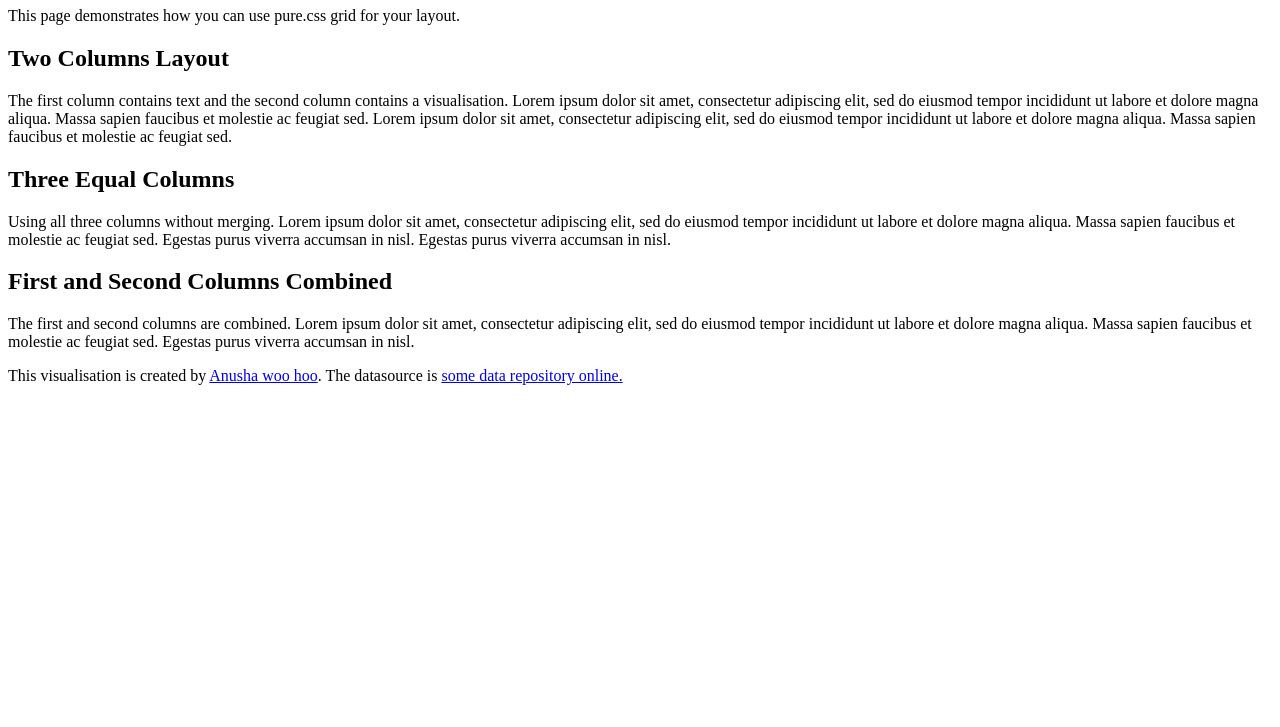
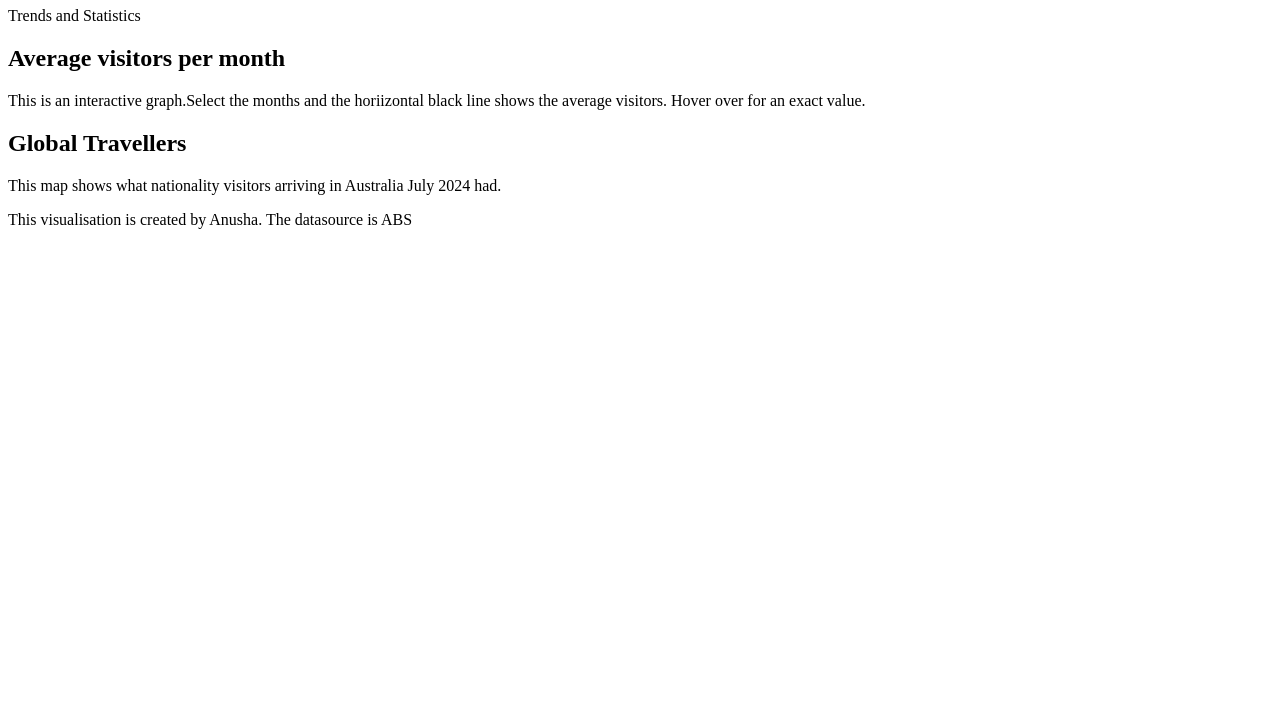
Before and after one commit to ayad0010/Week_10_HW, a plain HTML site: page index.html in a window 1280 px wide. Shown: the part 73-800 px from the top of the page. Drawn offline with Linux system fonts and the light colour scheme; a script that the page names is missing.

Commit message:
Update index.html

```diff
--- a/index.html
+++ b/index.html
@@ -2,83 +2,44 @@
 <html>
 
 <head>
-  <title>Multiple Visualisations | An Example</title>
-  <!-- Import Vega & Vega-Lite (does not have to be from CDN) -->
+  <title>Australian Tourism</title>
   <script src="https://cdn.jsdelivr.net/npm/vega@5.20.2"></script>
   <script src="https://cdn.jsdelivr.net/npm/vega-lite@5.1.0"></script>
   <script src="https://cdn.jsdelivr.net/npm/vega-embed@6.17.0"></script>
 </head>
 
 <body>
-
-    <!-- pure grid group -->
     <div>
       <div>
-        <h1>Multiple Visualisations</h1>
-        <p>This page demonstrates how you can use pure.css grid for your layout.</p>
+        <h1>Australian Tourism</h1>
+        <p>Trends and Statistics</p>
       </div>
     </div>
-    <!-- end pure grid group -->
-
-    <!-- pure grid group -->
     <div>
       <div>
         <div>
-          <h2>Two Columns Layout</h2>
-          <p>The first column contains text and the second column contains a visualisation.
-            Lorem ipsum dolor sit amet, consectetur adipiscing elit, sed do eiusmod tempor incididunt ut labore et
-            dolore magna aliqua. Massa sapien faucibus et molestie ac feugiat sed. Lorem ipsum dolor sit amet, consectetur adipiscing elit, sed do eiusmod tempor incididunt ut labore et
-            dolore magna aliqua. Massa sapien faucibus et molestie ac feugiat sed. </p>
+          <h2>Average visitors per month</h2>
+          <p>This is an interactive graph.Select the months and the horiizontal black line shows the average visitors.
+          Hover over for an exact value.</p>
         </div>
       </div>
       <div>
         <div id="vis1"></div>
       </div>
     </div>
-    <!-- end pure grid group -->
-
-    <!-- pure grid group -->
     <div>
       <div>
         <div>
-          <h2>Three Equal Columns</h2>
-          <p>Using all three columns without merging. Lorem ipsum dolor sit amet, consectetur adipiscing elit, sed do
-            eiusmod tempor incididunt ut labore et dolore magna aliqua. Massa sapien faucibus et molestie ac feugiat
-            sed. Egestas purus viverra accumsan in nisl. Egestas purus viverra accumsan in nisl.</p>
+          <h2>Global Travellers</h2>
+          <p>This map shows what nationality visitors arriving in Australia July 2024 had.</p>
         </div>
-      </div>
-      <div>
-        <div id="vis2"></div>
-      </div>
-      <div>
-        <div id="vis3"></div> <!-- Added div for visualization -->
       </div>
 
     </div>
-    <!-- end pure grid group -->
-
-    <!-- pure grid group -->
-    <div>
-      <div>
-      </div>
-      <div>
-        <div>
-          <h2>First and Second Columns Combined</h2>
-          <p>The first and second columns are combined. Lorem ipsum dolor sit amet,
-            consectetur adipiscing elit, sed do eiusmod tempor incididunt ut labore et dolore magna aliqua. Massa sapien
-            faucibus et molestie ac feugiat sed. Egestas purus viverra accumsan in nisl.</p>
-        </div>
-      </div>
-      <div>
-        <div id="vis4"></div> <!-- Added div for visualization -->
-      </div>
-
-    </div>
-    <!-- end pure grid group -->
 
     <div>
       <div>
-        <p>This visualisation is created by <a href="https://fit3179.github.io/Vega-Lite/" target="_blank">Anusha woo  hoo</a>. The datasource is <a href="#" target=" _blank">some data repository online</href>.</p>
+        <p>This visualisation is created by Anusha. The datasource is ABS</p>
       </div>
     </div>
 
```
